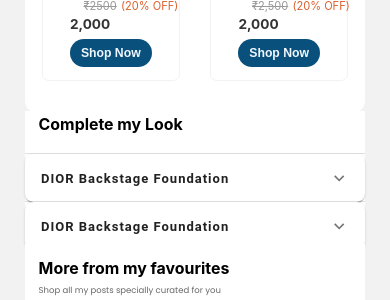
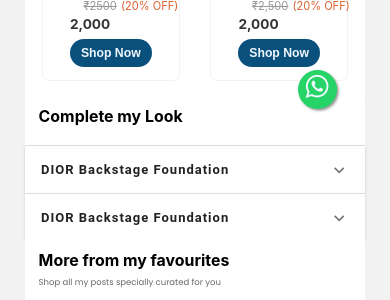
Before and after one commit to shubham947222/wishlink, a React (Create React App) app: page / in a window 390 px wide. Shown: the part 706-1006 px from the top of the page. Built offline with nearby package versions, Linux system fonts and the light colour scheme.

Commit message:
minor fix and whatsapp fix(now can see in every screen)

```diff
--- a/src/App.css
+++ b/src/App.css
@@ -43,6 +43,9 @@ html {
     position: relative;
     top: 1rem;
   }
+  .Whatsapp {
+    margin-left: -10rem;
+  }
 }
 
 @media screen and (min-width: 320px) and (max-width: 375px) {
@@ -61,6 +64,9 @@ html {
     position: relative;
     top: -1.5rem;
   }
+  .Whatsapp {
+    margin-left: -9rem;
+  }
 }
 @media screen and (min-width: 375px) and (max-width: 425px) {
   html {
@@ -77,6 +83,9 @@ html {
   .Favourites {
     position: relative;
     top: -1.5rem;
+  }
+  .Whatsapp {
+    margin-left: -9.5rem;
   }
 }
 @media screen and (min-width: 425px) and (max-width: 820px) {
@@ -95,4 +104,7 @@ html {
     position: relative;
     top: -1.5rem;
   }
+  .Whatsapp {
+    margin-left: -10rem;
+  }
 }
--- a/src/components/CompleteMyLook/CompleteMyLook.jsx
+++ b/src/components/CompleteMyLook/CompleteMyLook.jsx
@@ -11,7 +11,12 @@ const CompleteMyLook = ({ heading, ArcdName }) => {
     <>
       <div stlye={{}} className="CompleteMyLookComp">
         <h3 className="CompleteMyLookheading">{heading}</h3>
-        <Accordion style={{ width: "25rem", borderRadius: "0.625rem" }}>
+        <Accordion
+          style={{
+            width: "25rem",
+            // borderRadius: "0.625rem" ,
+          }}
+        >
           <AccordionSummary
             expandIcon={<ExpandMoreIcon />}
             aria-controls="panel1a-content"
@@ -33,8 +38,10 @@ const CompleteMyLook = ({ heading, ArcdName }) => {
               alignItems: "center",
               justifyContent: "center",
               width: "25rem",
-              borderRadius: "0.625rem",
+              // borderRadius: "0.625rem",
+              // borderRadius: "0.125rem",
               backgroundColor: "#f2f2f2",
+              // backgroundColor: "blue",
               padding: 0,
               height: "22rem",
             }}
@@ -43,7 +50,12 @@ const CompleteMyLook = ({ heading, ArcdName }) => {
             <ProductsCards />
           </AccordionDetails>
         </Accordion>
-        <Accordion style={{ width: " 25rem", borderRadius: "0.625rem" }}>
+        <Accordion
+          style={{
+            width: " 25rem",
+            //  borderRadius: "0.625rem"
+          }}
+        >
           <AccordionSummary
             expandIcon={<ExpandMoreIcon />}
             aria-controls="panel1a-content"
@@ -65,7 +77,7 @@ const CompleteMyLook = ({ heading, ArcdName }) => {
               alignItems: "center",
               justifyContent: "center",
               width: "25rem",
-              borderRadius: "0.625rem",
+              // borderRadius: "0.625rem",
               backgroundColor: "#f2f2f2",
               padding: 0,
               height: "22rem",
--- a/src/components/CompleteMyLook/completeMyLook.css
+++ b/src/components/CompleteMyLook/completeMyLook.css
@@ -1,6 +1,6 @@
 .CompleteMyLookComp {
   position: relative;
-  margin-top: -1.4rem;
+  margin-top: -2rem;
   z-index: 200;
   background-color: white;
   font: "Poppins";
```
